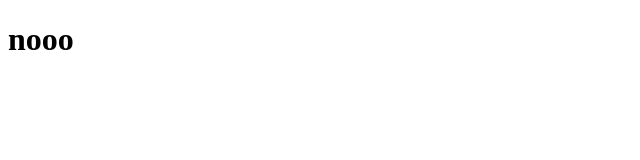
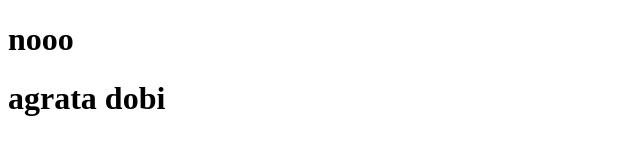
Before and after one commit to PriyanshSavani9120/priyansh_netlify, a plain HTML site: page index.html in a window 1280 px wide. Shown: the whole page, without its empty margins (0-640 px from the left). Drawn offline with Linux system fonts and the light colour scheme.

Commit message:
third commit

```diff
--- a/index.html
+++ b/index.html
@@ -7,5 +7,6 @@
 </head>
 <body>
     <h1>nooo</h1>
+    <h1>agrata dobi </h1>
 </body>
 </html>
```
